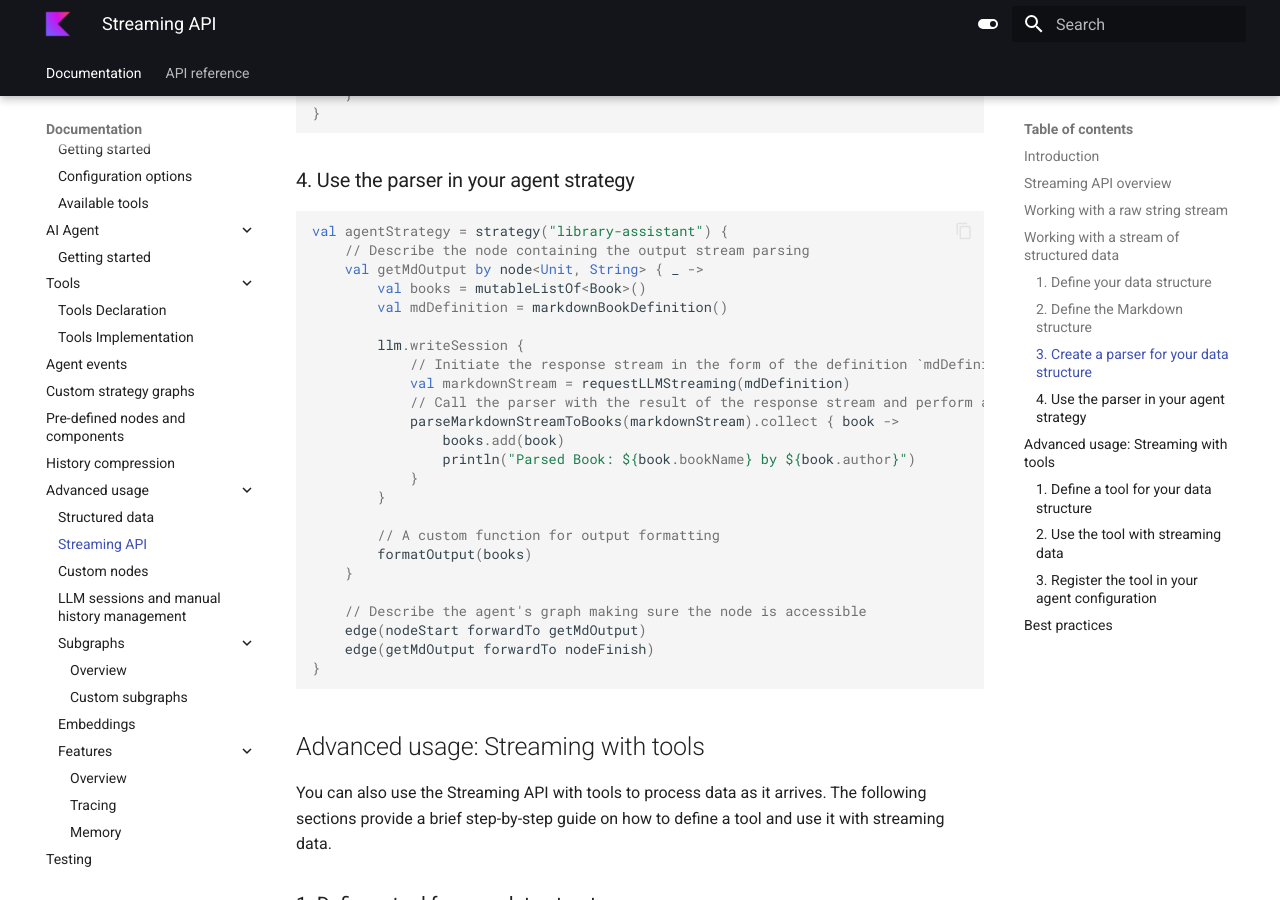
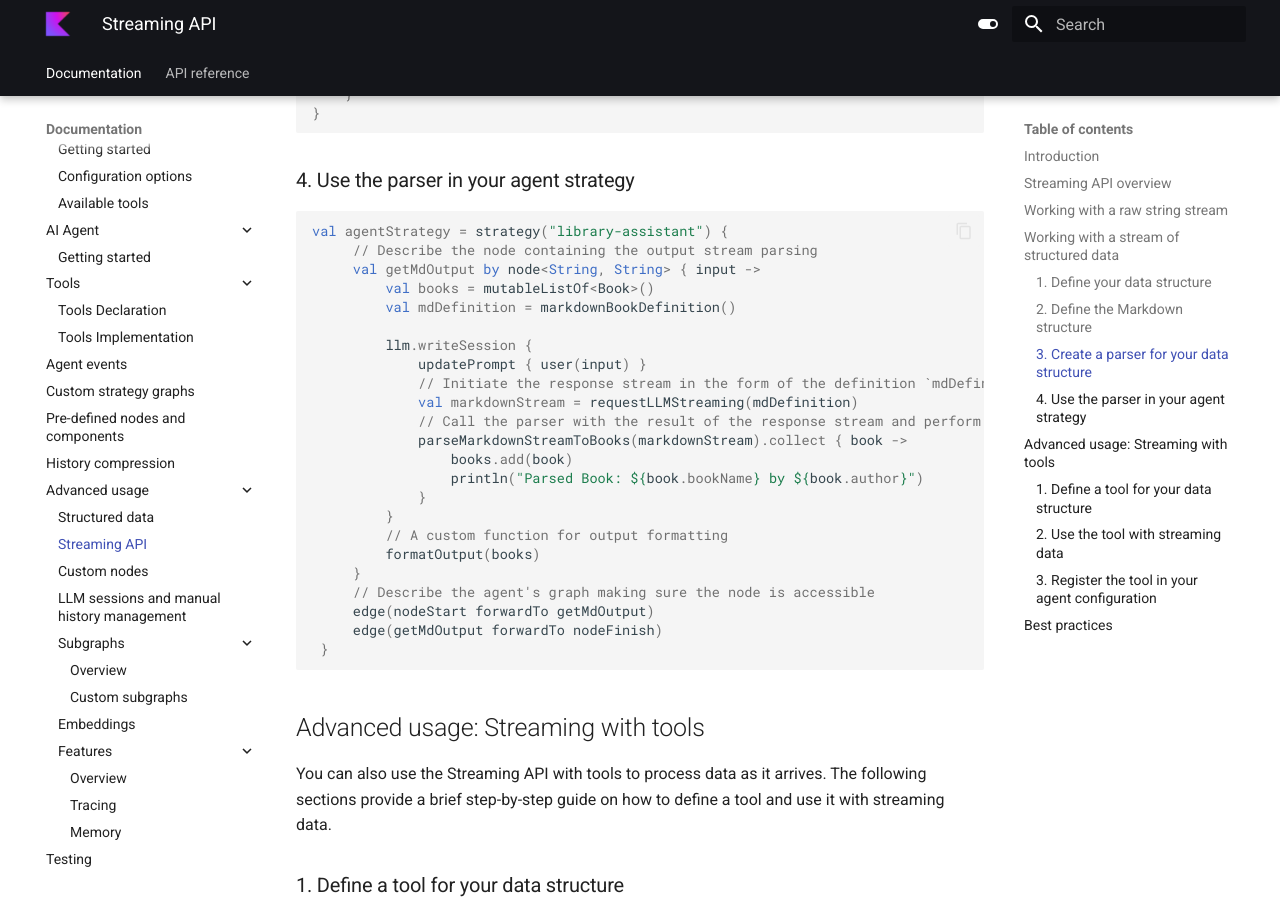
Before and after one commit to JetBrains/koog-docs, an MkDocs documentation site: the page built from docs/streaming-api.md, in a window 1280 px wide and 900 px high, scrolled down 4046 px. Built offline with MkDocs 1.6.1 and Material for MkDocs 9.7.7, drawn with Linux system fonts in a browser that asks for light colours; some of the changed text lies outside the part shown.

Commit message:
Add copyright, update code and reference info in Structured data and Streaming API (#29)

````diff
--- a/docs/streaming-api.md
+++ b/docs/streaming-api.md
@@ -196,29 +196,28 @@
 
 ```kotlin
 val agentStrategy = strategy("library-assistant") {
-    // Describe the node containing the output stream parsing
-    val getMdOutput by node<Unit, String> { _ ->
-        val books = mutableListOf<Book>()
-        val mdDefinition = markdownBookDefinition()
+     // Describe the node containing the output stream parsing
+     val getMdOutput by node<String, String> { input ->
+         val books = mutableListOf<Book>()
+         val mdDefinition = markdownBookDefinition()
 
-        llm.writeSession {
-            // Initiate the response stream in the form of the definition `mdDefinition`
-            val markdownStream = requestLLMStreaming(mdDefinition)
-            // Call the parser with the result of the response stream and perform actions with the result
-            parseMarkdownStreamToBooks(markdownStream).collect { book ->
-                books.add(book)
-                println("Parsed Book: ${book.bookName} by ${book.author}")
-            }
-        }
-
-        // A custom function for output formatting
-        formatOutput(books)
-    }
-
-    // Describe the agent's graph making sure the node is accessible
-    edge(nodeStart forwardTo getMdOutput)
-    edge(getMdOutput forwardTo nodeFinish)
-}
+         llm.writeSession {
+             updatePrompt { user(input) }
+             // Initiate the response stream in the form of the definition `mdDefinition`
+             val markdownStream = requestLLMStreaming(mdDefinition)
+             // Call the parser with the result of the response stream and perform actions with the result
+             parseMarkdownStreamToBooks(markdownStream).collect { book ->
+                 books.add(book)
+                 println("Parsed Book: ${book.bookName} by ${book.author}")
+             }
+         }
+         // A custom function for output formatting
+         formatOutput(books)
+     }
+     // Describe the agent's graph making sure the node is accessible
+     edge(nodeStart forwardTo getMdOutput)
+     edge(getMdOutput forwardTo nodeFinish)
+ }
 ```
 
 ## Advanced usage: Streaming with tools
--- a/mkdocs.yml
+++ b/mkdocs.yml
@@ -69,3 +69,5 @@
         name: Switch to light mode
       primary: black
       accent: blue
+
+copyright: Copyright © 2000-2025 JetBrains s.r.o.
````
Also changed, not shown: docs/structured-data.md (+1 -1 lines).
